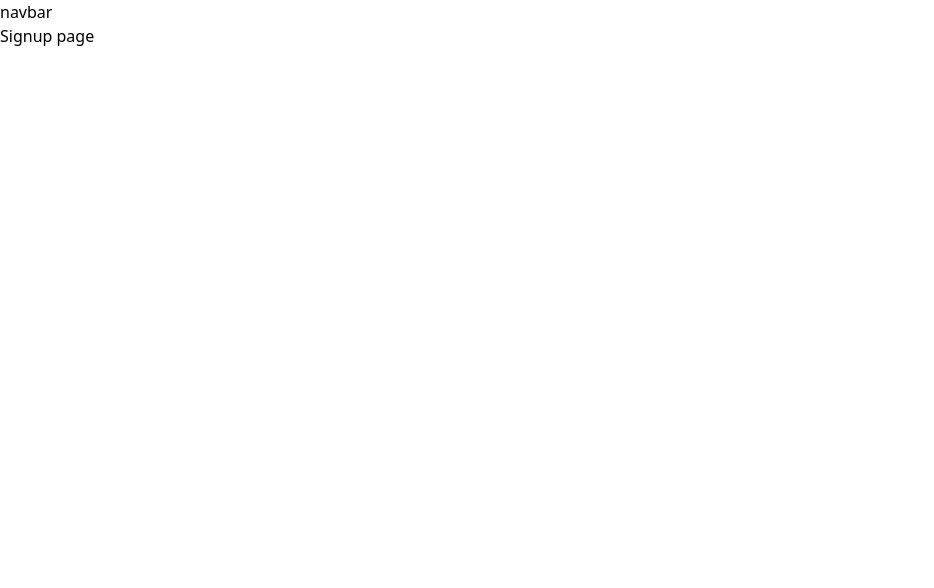
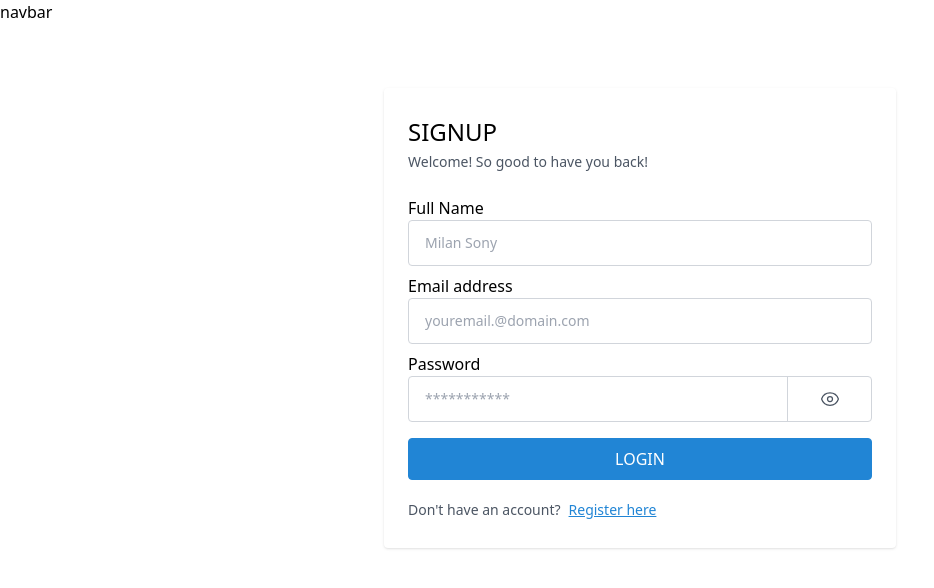
Before and after one commit to milan-sony/ReactChatApp, a React (Vite) app: page /signup in a window 1280 px wide. Shown: the top 588 px of the page, without its empty margins (0-934 px from the left). Built offline with nearby package versions, Linux system fonts and the light colour scheme; no server answers.

Commit message:
signup form created

```diff
--- a/src/pages/SignupPage/SignupPage.jsx
+++ b/src/pages/SignupPage/SignupPage.jsx
@@ -1,11 +1,68 @@
-import React from 'react'
+import React, { useState } from 'react'
+import { useAuthStore } from "../../store/userAuthStore"
 
 function SignupPage() {
-  return (
-    <div>
-      <p>Signup page</p>
-    </div>
-  )
+
+    const [showPassword, setShowPassword] = useState(false)
+    const [formData, setFormData] = useState({
+        fullName: "",
+        email: "",
+        password: ""
+    })
+
+    const { signup, isSigningUp } = useAuthStore()
+
+    const validateForm = () => { }
+
+    const handleSubmit = (e) => {
+        e.preventDefault()
+    }
+
+    return (
+        <>
+            <div className='w-full h-screen'>
+                <div class="contain py-16">
+                    <div class="max-w-lg mx-auto shadow px-6 py-7 rounded overflow-hidden">
+                        <h2 class="text-2xl uppercase font-medium mb-1">Signup</h2>
+                        <p class="text-gray-600 mb-6 text-sm">Welcome! So good to have you back!</p>
+                        <form autocomplete="off">
+                            <div class="space-y-2">
+                                <div><label for="email" class="text-gray-600 mb-2 block"></label>Full Name<input type="text" name="fullName" id="fullName" class="block w-full border border-gray-300 px-4 py-3 text-gray-600 text-sm rounded focus:ring-0 focus:border-teal-500 placeholder-gray-400" placeholder="Milan Sony"/>
+                                </div>
+                            </div>
+                            <div class="space-y-2">
+                                <div><label for="email" class="text-gray-600 mb-2 block"></label>Email address<input type="email" name="email" id="email" class="block w-full border border-gray-300 px-4 py-3 text-gray-600 text-sm rounded focus:ring-0 focus:border-teal-500 placeholder-gray-400" placeholder="youremail.@domain.com"/>
+                                </div>
+                            </div>
+                            <div class="space-y-2">
+                                <div><label for="password" class="text-gray-600 mb-2 block"></label>Password<div class="relative"><input type="password" name="password" id="password" class="block w-full border border-gray-300 px-4 py-3 text-gray-600 text-sm rounded focus:ring-0 focus:border-teal-500 placeholder-gray-400" placeholder="***********" />
+                                    <div
+                                        class="cursor-pointer absolute inset-y-0 right-0 flex items-center px-8 text-gray-600 border-l border-gray-300">
+                                        <svg xmlns="http://www.w3.org/2000/svg" fill="none" viewBox="0 0 24 24" stroke-width="1.5"
+                                            stroke="currentColor" class="w-5 h-5">
+                                            <path stroke-linecap="round" stroke-linejoin="round"
+                                                d="M2.036 12.322a1.012 1.012 0 010-.639C3.423 7.51 7.36 4.5 12 4.5c4.638 0 8.573 3.007 9.963 7.178.07.207.07.431 0 .639C20.577 16.49 16.64 19.5 12 19.5c-4.638 0-8.573-3.007-9.963-7.178z">
+                                            </path>
+                                            <path stroke-linecap="round" stroke-linejoin="round" d="M15 12a3 3 0 11-6 0 3 3 0 016 0z"></path>
+                                        </svg>
+                                    </div>
+                                </div>
+                                </div>
+                            </div>
+                            <div class="mt-4">
+                                <button type="submit" class="block w-full py-2 text-center text-white bg-custblue border border-custblue rounded hover:bg-transparent hover:text-custblue transition uppercase font-roboto font-medium">Login</button>
+                                <div class="flex gap-2 pt-5">
+                                    <p class="text-gray-600 text-sm">Don't have an account?</p><a class="text-custblue text-sm underline hover:text-gray-600"
+                                        href="/register">Register here</a>
+                                </div>
+                            </div>
+                        </form>
+                    </div>
+                </div>
+
+            </div>
+        </>
+    )
 }
 
 export default SignupPage
--- a/src/store/userAuthStore.jsx
+++ b/src/store/userAuthStore.jsx
@@ -18,5 +18,11 @@ export const useAuthStore = create((set) => ({
         } finally {
             set({ isCheckingAuth: false })
         }
+    },
+
+    signup: async (data) =>{
+
     }
+
+
 }))
--- a/tailwind.config.js
+++ b/tailwind.config.js
@@ -7,9 +7,6 @@ export default {
     extend: {
       colors: {
         "custblue": "#2185D5",
-        "custblack": "#303841",
-        "custgrey": "#3A4750",
-        "custwhite": "#F3F3F3"
       },
       fontFamily: {
         "Open-Sans": ["Open Sans", "sans-serif"]
```
